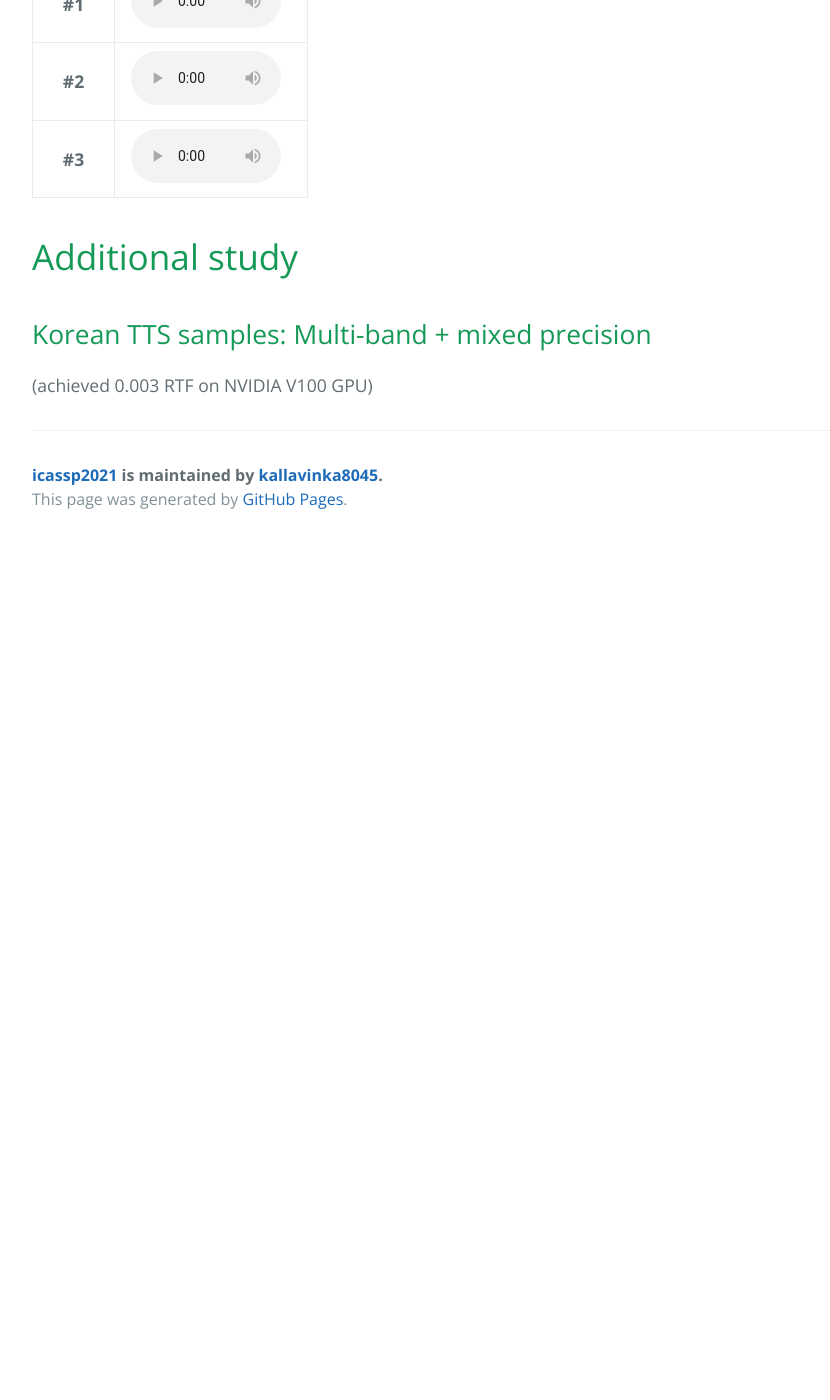
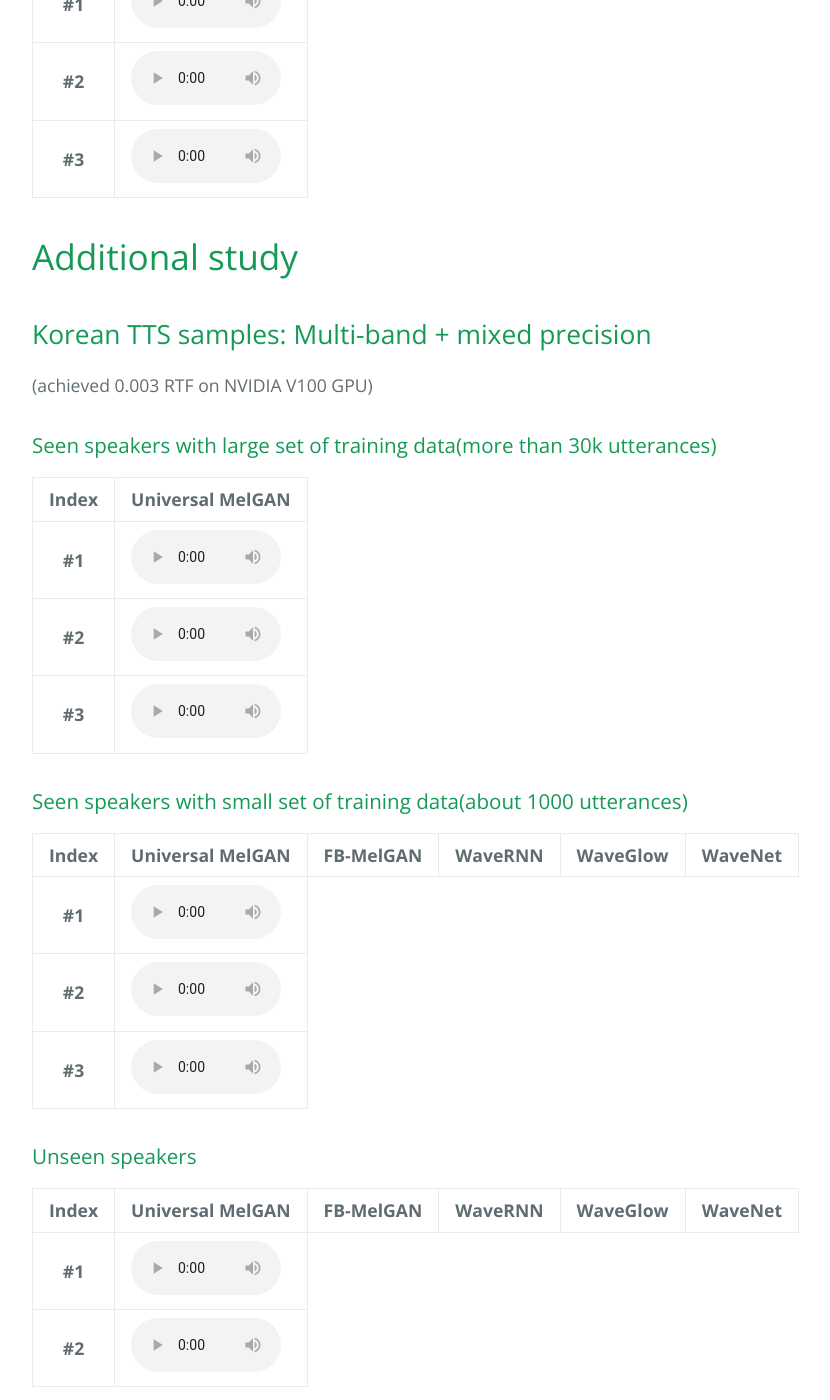
Before and after one commit to kallavinka8045/icassp2021, a Jekyll site: the page built from index.md, in a window 1280 px wide and 1400 px high, scrolled down 9101 px. Shown: the whole window, without its empty margins (32-862 px from the left). Built offline with Jekyll 4.4.1, drawn with Linux system fonts in a browser that asks for light colours; our own code applies the rules of GitHub Pages for plain Markdown files; before the commit the page ends 9644 px from its top, so only the background shows below that; some of the changed text lies outside the part shown.

Commit message:
Update index.md

```diff
--- a/index.md
+++ b/index.md
@@ -334,7 +334,7 @@
 
 ## Multi-speaker text-to-speech
 
-### Trained with large datasets
+### Seen speakers with large set of training data(more than 30k utterances)
 <table>
     <thead>
         <th>Index</th>
@@ -376,7 +376,7 @@
     </tbody>
 </table>
 
-### Trained with small datasets
+### Seen speakers with small set of training data(about 1000 utterances)
 <table>
     <thead>
         <th>Index</th>
@@ -418,7 +418,7 @@
     </tbody>
 </table>
 
-### Unseen datasets
+### Unseen speakers
 <table>
     <thead>
         <th>Index</th>
@@ -806,3 +806,83 @@
 
 ## Korean TTS samples: Multi-band + mixed precision
 (achieved 0.003 RTF on NVIDIA V100 GPU)
+
+### Seen speakers with large set of training data(more than 30k utterances)
+<table>
+    <thead>
+        <th>Index</th>
+        <th>Universal MelGAN</th>
+    </thead>
+    <tbody>
+        <tr>
+            <th>#1</th>
+            <td><audio controls style="width: 150px;"><source src="wav_for_demo/kor/melgan_ours/kor_tts_multiband_large/11_spring.wav" type="audio/wav"></audio></td>
+        </tr>
+    </tbody>
+    <tbody>
+        <tr>
+            <th>#2</th>
+            <td><audio controls style="width: 150px;"><source src="wav_for_demo/kor/melgan_ours/kor_tts_multiband_large/9_ryan.wav" type="audio/wav"></audio></td>
+        </tr>
+    </tbody>
+    <tbody>
+        <tr>
+            <th>#3</th>
+            <td><audio controls style="width: 150px;"><source src="wav_for_demo/kor/melgan_ours/kor_tts_multiband_large/6_naomi.wav" type="audio/wav"></audio></td>
+        </tr>
+    </tbody>
+</table>
+
+### Seen speakers with small set of training data(about 1000 utterances)
+<table>
+    <thead>
+        <th>Index</th>
+        <th>Universal MelGAN</th>
+        <th>FB-MelGAN</th>
+        <th>WaveRNN</th>
+        <th>WaveGlow</th>
+        <th>WaveNet</th>
+    </thead>
+    <tbody>
+        <tr>
+            <th>#1</th>
+            <td><audio controls style="width: 150px;"><source src="wav_for_demo/kor/melgan_ours/kor_tts_multiband_small/11_alice.wav" type="audio/wav"></audio></td>
+        </tr>
+    </tbody>
+    <tbody>
+        <tr>
+            <th>#2</th>
+            <td><audio controls style="width: 150px;"><source src="wav_for_demo/kor/melgan_ours/kor_tts_multiband_small/11_bella.wav" type="audio/wav"></audio></td>
+        </tr>
+    </tbody>
+    <tbody>
+        <tr>
+            <th>#3</th>
+            <td><audio controls style="width: 150px;"><source src="wav_for_demo/kor/melgan_ours/kor_tts_multiband_small/6_bentley.wav" type="audio/wav"></audio></td>
+        </tr>
+    </tbody>
+</table>
+
+### Unseen speakers
+<table>
+    <thead>
+        <th>Index</th>
+        <th>Universal MelGAN</th>
+        <th>FB-MelGAN</th>
+        <th>WaveRNN</th>
+        <th>WaveGlow</th>
+        <th>WaveNet</th>
+    </thead>
+    <tbody>
+        <tr>
+            <th>#1</th>
+            <td><audio controls style="width: 150px;"><source src="wav_for_demo/kor/melgan_ours/kor_tts_multiband_small/11_aaron.wav" type="audio/wav"></audio></td>
+        </tr>
+    </tbody>
+    <tbody>
+        <tr>
+            <th>#2</th>
+            <td><audio controls style="width: 150px;"><source src="wav_for_demo/kor/melgan_ours/kor_tts_multiband_small/6_anna.wav" type="audio/wav"></audio></td>
+        </tr>
+    </tbody>
+</table>
```
